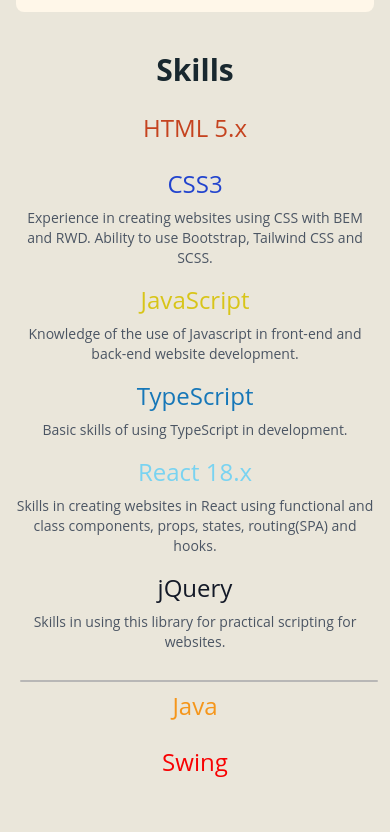
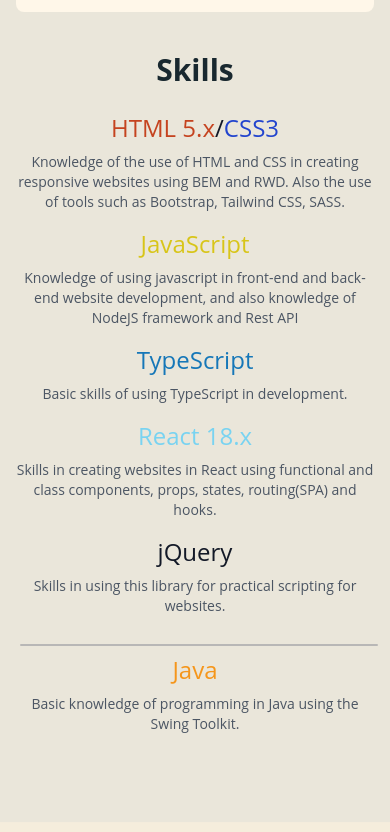
Before and after one commit to Endward01/Endward01.github.io, a React (Create React App) app: page / in a window 390 px wide. Shown: the part 4052-4884 px from the top of the page. Built offline with nearby package versions, Linux system fonts and the light colour scheme.

Commit message:
bunch of fixes
-added new resume
-changed layout of "skills" section

```diff
--- a/src/components/Section-Two/SectionTwo.jsx
+++ b/src/components/Section-Two/SectionTwo.jsx
@@ -105,19 +105,34 @@ const SectionTwo = () => {
           <h3 className="text-3xl font-bold col-span-2 text-center mb-4">
             Skills
           </h3>
-          <Skill name={"HTML 5.x"} color={"#c5431f"} description={""} />
+          {/* <Skill name={"HTML 5.x"} color={"#c5431f"} description={""} />
           <Skill
             name={"CSS3"}
             color={"#2244ce"}
             description={
               "Experience in creating websites using CSS with BEM and RWD. Ability to use Bootstrap, Tailwind CSS and SCSS."
             }
-          />
+          /> */}
+          <div className="col-span-2 pb-2 w-full text-center">
+            <div className="flex flex-col ">
+              <div className="flex text-2xl justify-center">
+                <p className=" text-[#c5431f]">HTML 5.x</p>
+                <p className="text-[#131927]">/</p>
+                <p> </p>
+                <p className=" text-[#2244ce]">CSS3</p>
+              </div>
+              <p className="text-sm text-gray-600 md:pl-6 pt-2">
+                Knowledge of the use of HTML and CSS in creating responsive
+                websites using BEM and RWD. Also the use of tools such as
+                Bootstrap, Tailwind CSS, SASS.
+              </p>
+            </div>
+          </div>
           <Skill
             name={"JavaScript"}
             color={"#d8c519"}
             description={
-              "Knowledge of the use of Javascript in front-end and back-end website development."
+              "Knowledge of using javascript in front-end and back-end website development, and also knowledge of NodeJS framework and Rest API"
             }
           />
           <Skill
@@ -140,8 +155,22 @@ const SectionTwo = () => {
             }
           />
           <div className=" col-span-2 ml-2 h-[2px] w-full bg-gray-500/40 mt-3 rounded-xl flex items-center"></div>
-          <Skill name={"Java"} color={"#f5961b"} description={""} />
-          <Skill name={"Swing"} color={"#f80102"} description={""} />
+          {/* <Skill
+            className="col-span-2"
+            name={"Java"}
+            color={"#f5961b"}
+            description={
+              " Basic knowledge of programming in Java using the Swing Toolkit."
+            }
+          /> */}
+          <div className="col-span-2 pb-2 w-full text-center">
+            <div className="flex flex-col ">
+              <p className="text-2xl text-[#f5961b]">Java</p>
+              <p className="text-sm text-gray-600 md:pl-6 pt-2">
+                Basic knowledge of programming in Java using the Swing Toolkit.
+              </p>
+            </div>
+          </div>
         </div>
       </div>
     </section>
--- a/src/components/Section-Two/Skill.jsx
+++ b/src/components/Section-Two/Skill.jsx
@@ -1,6 +1,6 @@
 import React from "react";
 
-function Skill({ name, description,color }) {
+function Skill({ name, description, color }) {
   const style = {
     color: color,
   };
```
Also changed, not shown: 1 other file (tests, documents, lock files or other folders).
